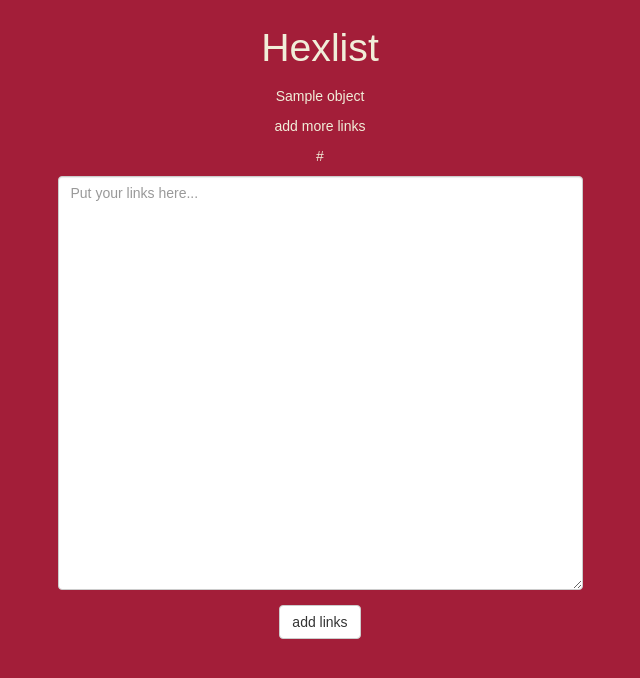
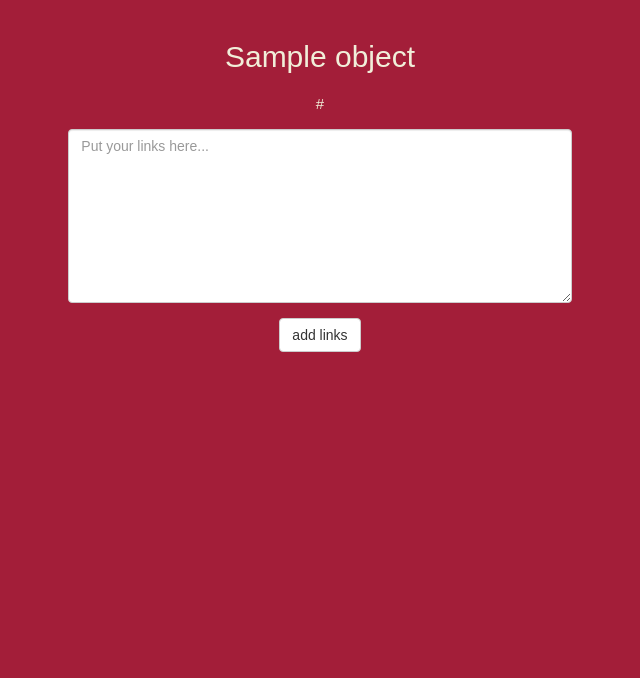
Before and after one commit to yvan/hexlistserver, a Flask app: page /hex/1 in a window 1280 px wide. Shown: the part 52-730 px from the top of the page, without its empty margins (320-960 px from the left). Run offline with Flask 2, Linux system fonts and the light colour scheme; a user stored in the database is signed in; tables that the repository leaves empty hold one stand-in row (values such as "Sample post"); some libraries are stand-ins or nearby versions.

Commit message:
Visual improvements to Hexes & My Hexlist
 - Sizing & Padding improvements
 - Links now more clickable with larger click area
 - Links now fade slightly when hovered over rather than underlining
 - Add Links text box - widened horizontally and shrunk vertically

```diff
--- a/hexlistserver/app.py
+++ b/hexlistserver/app.py
@@ -137,7 +137,7 @@ def user_view(username):
     for hex_obj in hex_objects:
         links = link_object.LinkObject.query.filter_by(hex_object_id=hex_obj.id)
         hexlinks[hex_obj.id] = [link.url for link in links]
-    return render_template('user.html', current_user=current_user, hexes=hex_objects, hexlinks=hexlinks)
+    return render_template('user.html', current_user=current_user, username=username, hexes=hex_objects, hexlinks=hexlinks)
 
 '''
 internal form methods
--- a/hexlistserver/static/main.css
+++ b/hexlistserver/static/main.css
@@ -9,6 +9,8 @@ footer { position: fixed; bottom: 0; right: 0; height: 20px; }
 
 /*** anchor tags ***/
 a:link, a:visited, a:hover, a:active { color: #F1EED9; }
+
+p { font-size: 15px; }
 
 /*** navbar ***/
 .navbar {
@@ -47,11 +49,22 @@ a:link, a:visited, a:hover, a:active { color: #F1EED9; }
 
 .footer-container { text-align: center; }
 
-.content-container { text-align: center; }
+.content-container { max-width: 700px; text-align: center; margin-bottom: 15px }
 
 .content-container input { color: black; }
 
 .login_referrer { display: none; }
+
+.list-title { word-wrap: break-word; }
+.list-content { margin-top: 12.5px; margin-bottom: 7.5px; }
+.list-link {
+  font-size: 15px;
+  text-decoration: none !important;
+  word-wrap: break-word;
+  display:block;
+  padding: 7.5px 0px 7.5px 0px;
+}
+.list-link:hover { opacity: 0.75; }
 
 /*.content-container textarea {
     border-radius: 1px;
@@ -87,6 +100,10 @@ input[type=submit] {
 
 input[type=submit]:active { color: #A31E39; }
 
+.nopadding-top {
+  padding-top: 0 !important;
+}
+
 .nopadding-left {
    padding-left: 0 !important;
 }
--- a/hexlistserver/templates/hex.html
+++ b/hexlistserver/templates/hex.html
@@ -3,13 +3,11 @@
 {% block content %}
 
     <div class="content-container container">
-        <p class="hexlist-title">Hexlist</p>
-        <p>{{ hex_name }}</p>
-        {% if add_more_links %}
-            <p><a href="" class="add_more_links">add more links</a></p>
-        {% endif %}
+        <div>
+        <h2 class="list-title">{{ hex_name }}</h2>
+        <div class="list-content">
         {% for hexlink in hexlinks %}
-            <p><a href="{{ hexlink.url }}" target="_blank">
+            <a class="list-link" href="{{ hexlink.url }}" target="_blank">
             {% if hexlink.description %}
                {{ hexlink.url }}
             {% elif hexlink.web_page_title %}
@@ -17,8 +15,9 @@
             {% else %}
                {{ hexlink.url }}
             {% endif %}
-            </a></p>
+            </a>
         {% endfor %}
+        </div>
 
         {% if form %}
           <div class="col-xs-12">
@@ -51,9 +50,9 @@
           {% elif textarea_form %}
             <div class="col-xs-12">
               <form action="/internal/form_add_links_to_hex/{{ hex_id }}" method="POST" name="link_submit">
-                <div class="input-container form-group col-lg-6 col-lg-offset-3 col-md-6 col-md-offset-3 col-sm-8 col-sm-offset-2">
+                <div class="input-container form-group col-sm-10 col-sm-offset-1">
                   {{ textarea_form.hidden_tag() }}
-                  {{ textarea_form.links(class="form-control",rows="20") }}
+                  {{ textarea_form.links(class="form-control",rows="8") }}
                 </div>
                 <div class="col-xs-12 center-block">
                   <button type="submit" class="btn btn-default center-block">add links</button>
--- a/hexlistserver/templates/main.html
+++ b/hexlistserver/templates/main.html
@@ -8,11 +8,11 @@
 
     <div class="content-container container">
         <p class="hexlist-title">Hexlist</p>
-        <p>put some links in the text area below.</p>
-        <p>get an organized hex.</p>
+        <p>put some links in the text area below</p>
+        <p>get an organized hex</p>
         <div class="col-xs-12">
           <form action="/internal/form_hex_create" method="POST" name="link_submit">
-            <div class="input-container form-group col-lg-6 col-lg-offset-3 col-md-6 col-md-offset-3 col-sm-8 col-sm-offset-2">
+            <div class="input-container form-group form-group col-sm-8 col-sm-offset-2">
               {{ form.hidden_tag() }}
               {{ form.links(class="form-control",rows="20") }}
             </div>
```
Also changed, not shown: hexlistserver/templates/user.html (+5 -4 lines), README.md.
